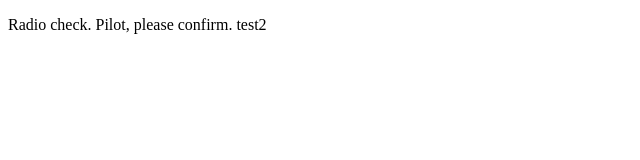
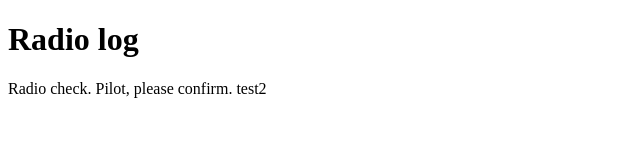
Before and after one commit to lyssbee922/controlcommunication-log, a plain HTML site: page index.html in a window 1280 px wide. Shown: the whole page, without its empty margins (0-640 px from the left). Drawn offline with Linux system fonts and the light colour scheme.

Commit message:
added text

```diff
--- a/index.html
+++ b/index.html
@@ -1,5 +1,6 @@
 <!DOCTYPE html>
 <html>
+    <h1>Radio log</h1>
    <body>
       <p>Radio check. Pilot, please confirm. test2</p>
    </body>
```
